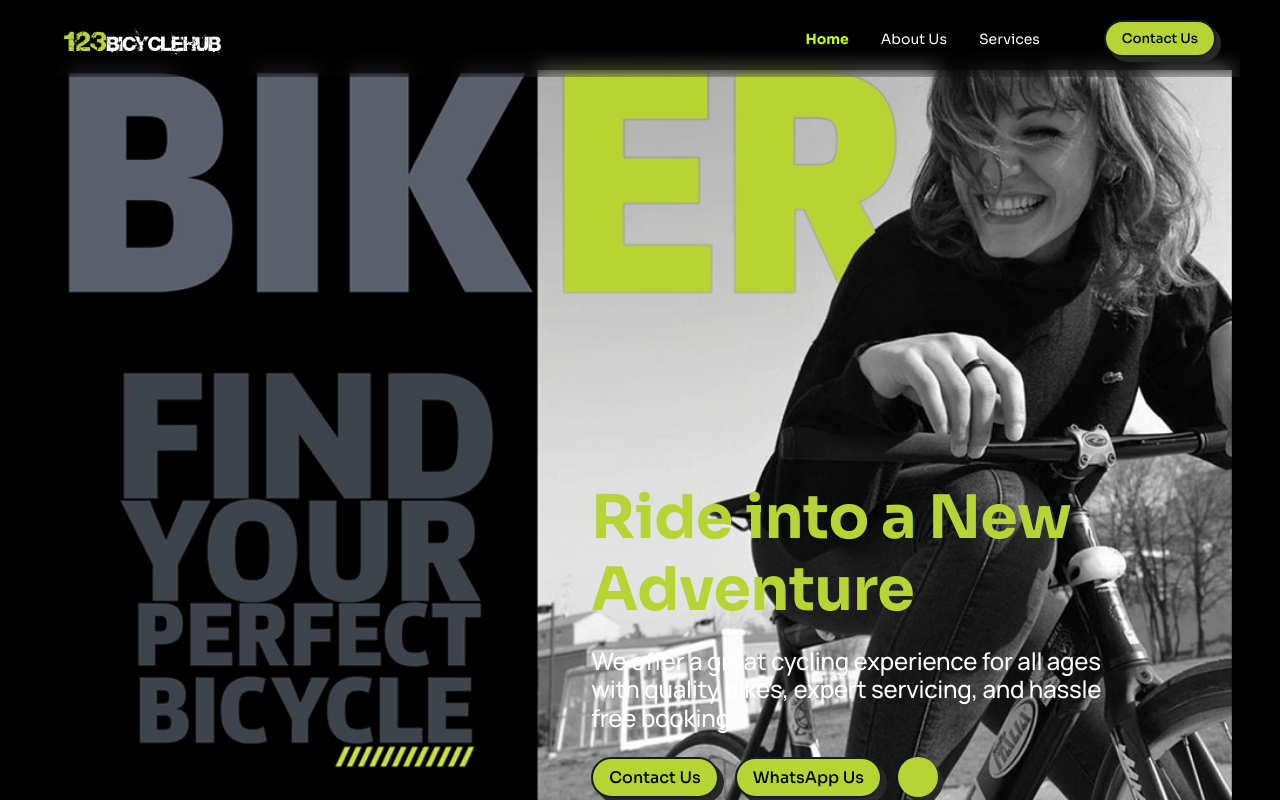
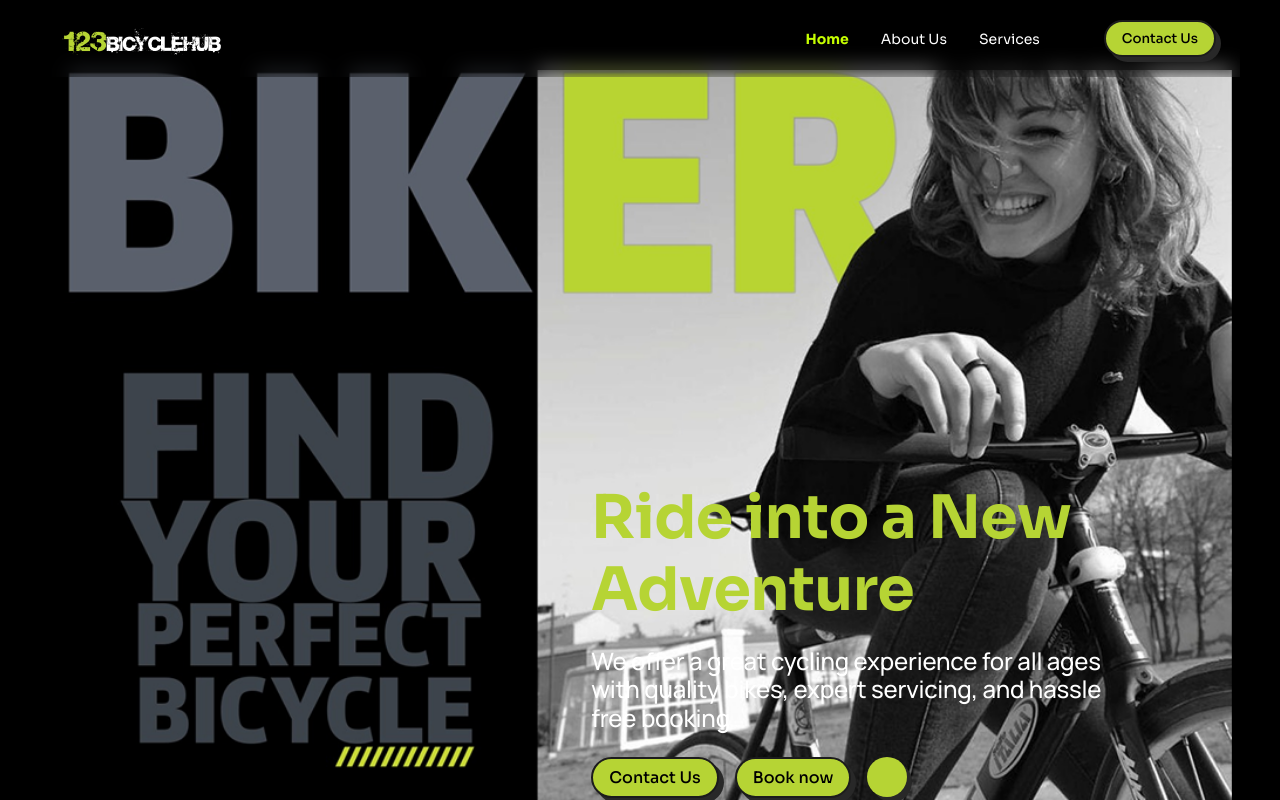
Before and after one commit to Adil-ahamed/123Bicyclehu, a React (Vite) app: page / in a window 1280 px wide. Shown: the top 800 px of the page. Built offline with nearby package versions, Linux system fonts and the light colour scheme; some icons are missing.

Commit message:
book now added in home page

```diff
--- a/src/pages/home/components/Hero.jsx
+++ b/src/pages/home/components/Hero.jsx
@@ -103,7 +103,7 @@ function Hero() {
                   href="tel:+917994664789"
                   className="btn-contact"
                   variants={fadeUp}
-                  whileHover={{ scale: 1 }}
+                  whileHover={{ scale: 1.05 }}
                   whileTap={{ scale: 0.95 }}
                   style={{ textDecoration: "none" }}
                 >
@@ -112,8 +112,8 @@ function Hero() {
 
                 {/* 💬 WhatsApp link */}
                 <motion.a
-                  href="https://wa.me/917994664789"
-                  target="_blank"
+                  href="tel:+917994664789"
+                  // target="_blank"
                   rel="noopener noreferrer"
                   className="btn-contact"
                   variants={fadeUp}
@@ -121,7 +121,7 @@ function Hero() {
                   whileTap={{ scale: 0.95 }}
                   style={{ textDecoration: "none" }}
                 >
-                  WhatsApp Us
+                  Book now
                 </motion.a>
 
                 {/* Instagram */}
```
